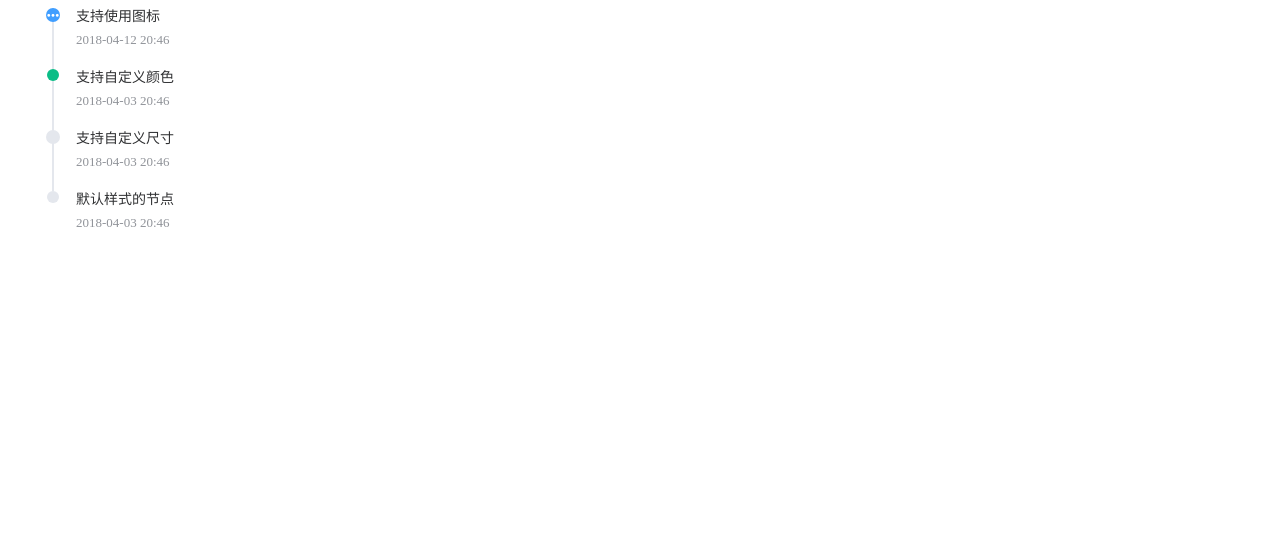
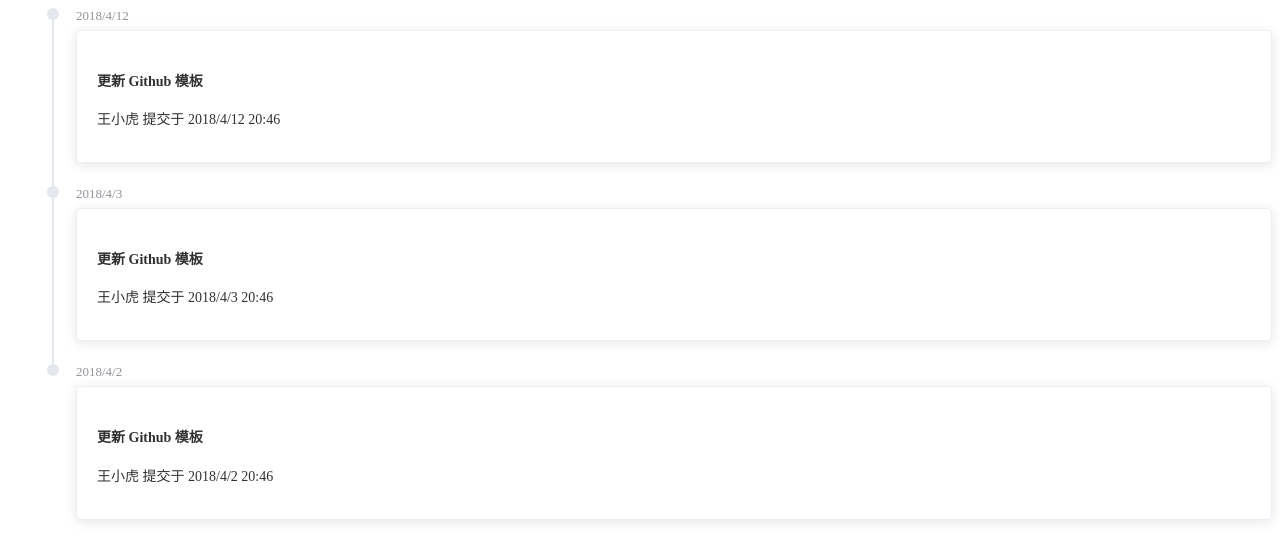
Before and after one commit to kingyeahwei/element_learning, a Vue app: page / in a window 1280 px wide. Shown: the top 560 px of the page. Built offline with nearby package versions, Linux system fonts and the light colour scheme.

Commit message:
timeline 自定义时间戳

```diff
--- a/src/App.vue
+++ b/src/App.vue
@@ -1,19 +1,25 @@
 <template>
   <div id="app">
-    <div class="block">
-      <el-timeline>
-        <el-timeline-item
-          v-for="(activity,index) in activities"
-          :key="index"
-          :icon="activity.icon"
-          :type="activity.type"
-          :color="activity.color"
-          :size="activity.size"
-          :timestamp="activity.timestamp">
-          {{activity.content}}
-        </el-timeline-item>
-      </el-timeline>
-    </div>
+    <el-timeline>
+      <el-timeline-item timestamp="2018/4/12" placement="top">
+        <el-card>
+          <h4>更新 Github 模板</h4>
+          <p>王小虎 提交于 2018/4/12 20:46</p>
+        </el-card>
+      </el-timeline-item>
+      <el-timeline-item timestamp="2018/4/3" placement="top">
+        <el-card>
+          <h4>更新 Github 模板</h4>
+          <p>王小虎 提交于 2018/4/3 20:46</p>
+        </el-card>
+      </el-timeline-item>
+      <el-timeline-item timestamp="2018/4/2" placement="top">
+        <el-card>
+          <h4>更新 Github 模板</h4>
+          <p>王小虎 提交于 2018/4/2 20:46</p>
+        </el-card>
+      </el-timeline-item>
+    </el-timeline>
   </div>
 </template>
 
```
